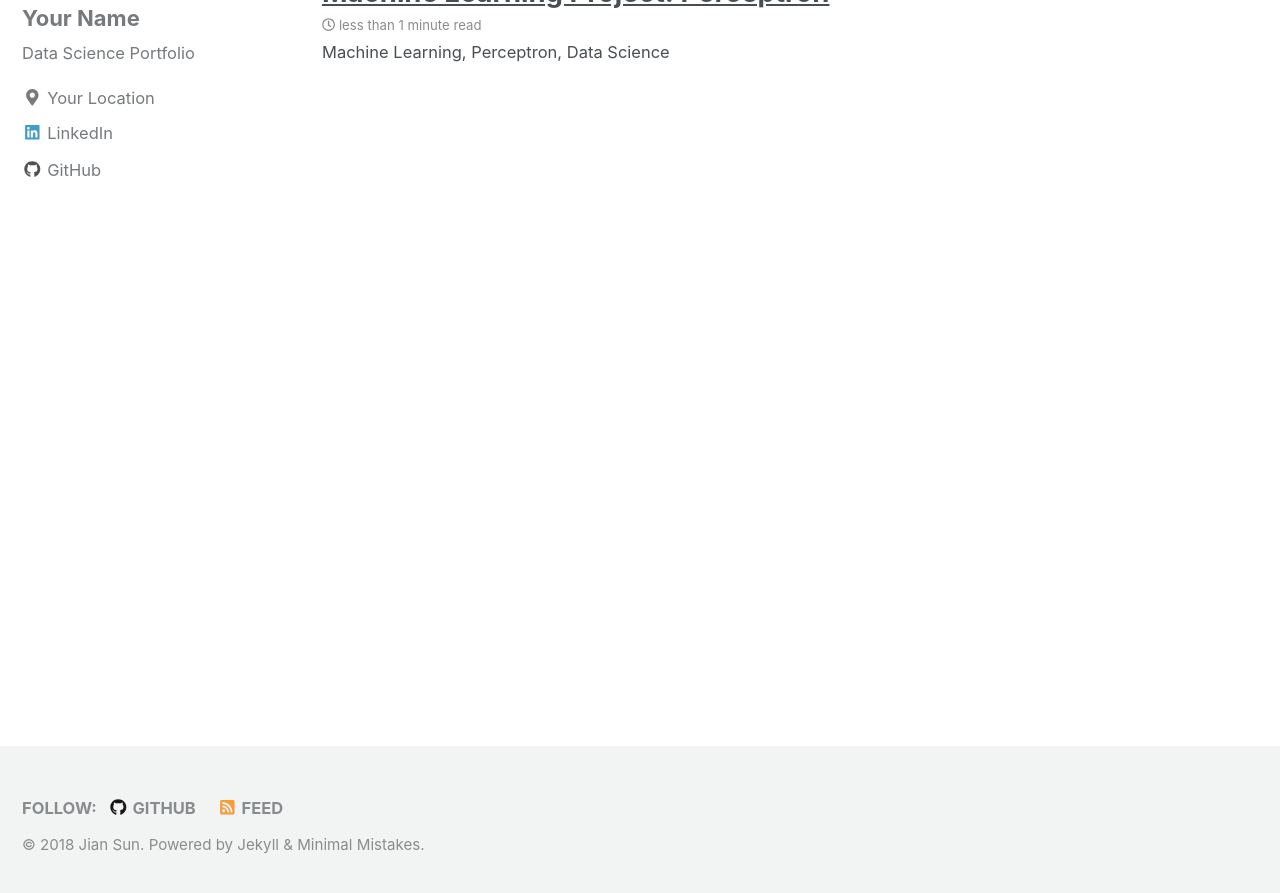
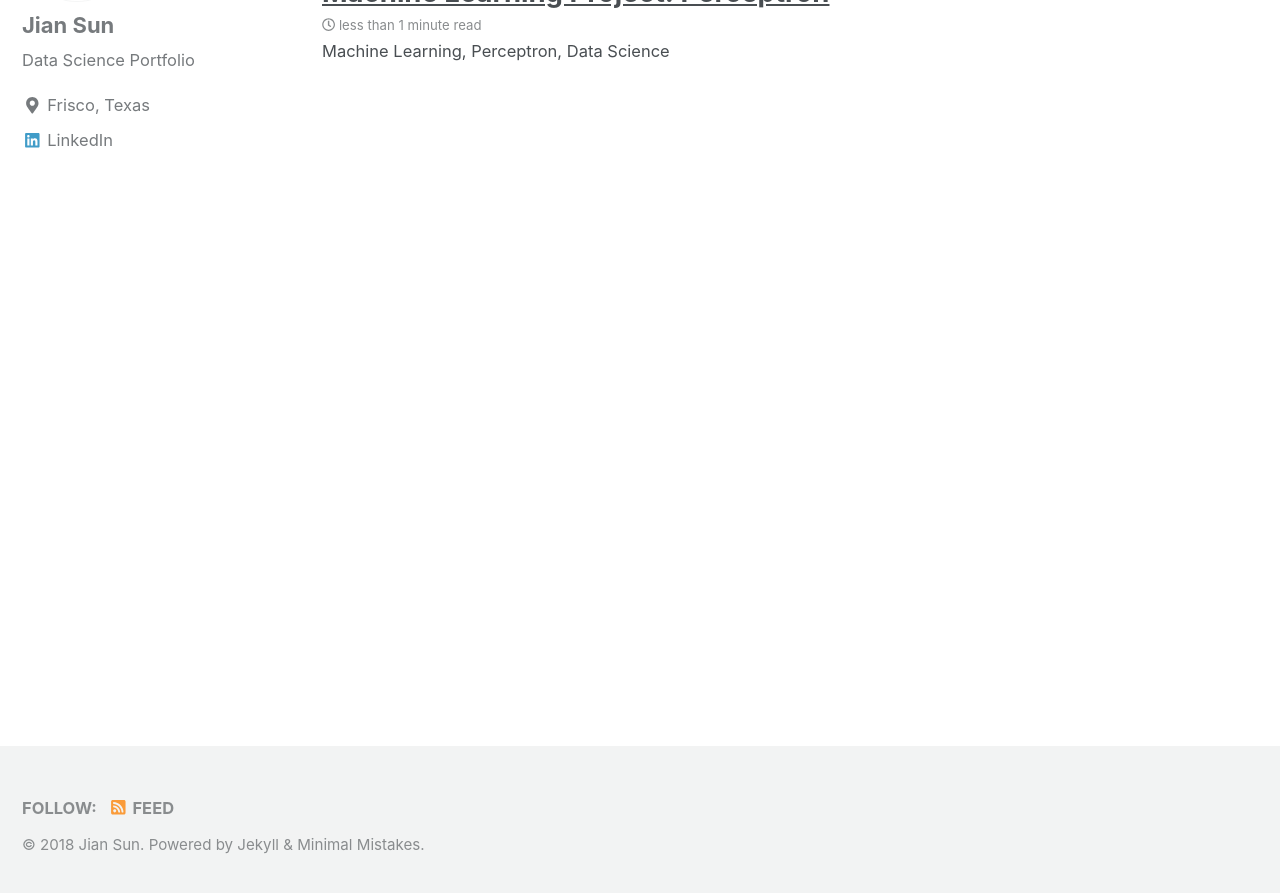
Before and after one commit to jianv/jianv.github.io, a Jekyll site: the page built from index.html, in a window 1280 px wide and 900 px high, scrolled down 760 px. Shown: the top 893 px of the window. Built offline with Jekyll 4.4.1, drawn with Linux system fonts in a browser that asks for light colours; nearby versions of some CDN libraries; the list of posts is cut into pages by our own code.

Commit message:
Update _config.yml

```diff
--- a/_config.yml
+++ b/_config.yml
@@ -84,10 +84,10 @@
 
 # Site Author
 author:
-  name             : "Your Name"
-  avatar           : "/images/bio-pic-2.jpg" # path of avatar image, e.g. "/assets/images/bio-photo.jpg"
+  name             : "Jian Sun"
+  avatar           : "/images/photo.jpg" # path of avatar image, e.g. "/assets/images/bio-photo.jpg"
   bio              : "Data Science Portfolio"
-  location         : "Your Location"
+  location         : "Frisco, Texas"
   email            :
   uri              :
   home             : # null (default), "absolute or relative url to link to author home"
@@ -97,13 +97,13 @@
   flickr           :
   facebook         :
   foursquare       :
-  github           : "Your Github"
+  github           : # "Your Github"
   gitlab           :
   google_plus      :
   keybase          :
   instagram        :
   lastfm           :
-  linkedin         : "dataoptimal" # "john-doe-12345678" (the last part of your profile url, e.g. https://www.linkedin.com/in/john-doe-12345678)
+  linkedin         : https://www.linkedin.com/in/jianv # "dataoptimal" # "john-doe-12345678" (the last part of your profile url, e.g. https://www.linkedin.com/in/john-doe-12345678)
   pinterest        :
   soundcloud       :
   stackoverflow    : # "123456/username" (the last part of your profile url, e.g. https://stackoverflow.com/users/123456/username)
```
